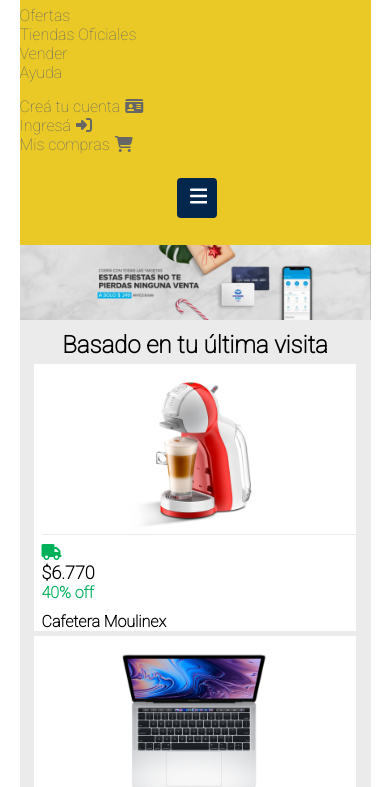
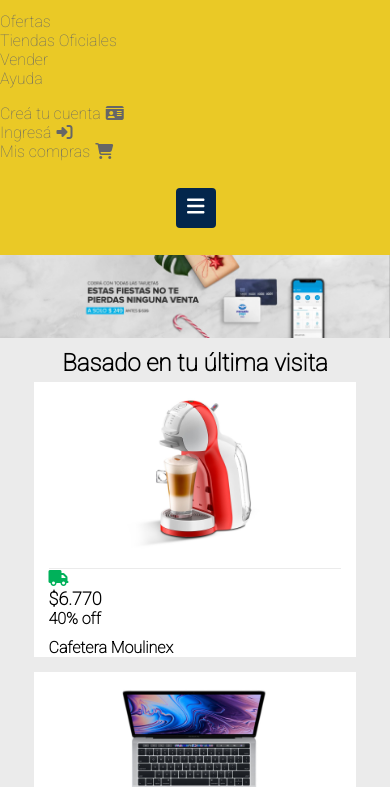
Before and after one commit to serincubus/mercadoliebre, a website: page views/home.html in a window 390 px wide. Shown: the part 118-905 px from the top of the page. Drawn offline with Linux system fonts and the light colour scheme.

Commit message:
Solo en el caso mobile la descripción del artículo no se visualizará

```diff
--- a/public/css/home.css
+++ b/public/css/home.css
@@ -5,7 +5,7 @@
 header {
 
     background-color: var(--color-amarillo);
-    width: 90%;
+
     margin:0 auto;
     background-size: contain;
     padding-bottom: 7%;
@@ -61,14 +61,17 @@
     padding-top: 8px;
     padding-bottom: 20px;
     padding-right: 5px;
-    padding-left: 3.5%;
+    padding-left: 3%;
     margin-left: 45%;
     margin-top: 7%;
     border-radius: 10%;
 }
 
+body{
+    background-color: var(--color-gris-claro);
+}
 main{
-    background-color: var(--color-gris-claro);
+
     width: 90%;
     margin: 0 auto;
     padding-bottom: 1px;
@@ -98,12 +101,7 @@
 
 }
 
-.div_descripcion_articulos{
-       border-top: solid 1px var(--color-gris-claro);
-       margin-left: 8px;
-       padding-top: 8px;
-       margin-bottom: 4px;
-}
+
 
 .h3_separacion_producto{
     margin-top:10px;
@@ -113,13 +111,13 @@
 .footer_fondo_gris {
     background-color: var(--color-gris-claro);
     padding-top: 2%;
-
+    width: 90%;
+    margin: 0 auto;
 
 }
 
 .section_article_fondo_blanco{
     background-color: #fff;
-
     margin-left: 2%;
     margin-right: 2%;
  }
--- a/public/css/styles.css
+++ b/public/css/styles.css
@@ -30,9 +30,7 @@
 
 }
 
-.h3_off{
-    color: var(--color-verde)
-}
+
 
 h3 p{
     font-size: 16px;
@@ -45,3 +43,29 @@
     margin-top: 5%;
     margin-bottom: 2%;
 }
+
+
+
+
+ .h3_separacion_producto{
+     margin-top:10px;
+
+}
+
+
+@media (min-width:769px){
+
+}
+
+@media (min-width: 361px){
+    .div_descripcion_articulos{
+        border-top: solid 1px var(--color-gris-claro);
+        margin: 15px;
+ }
+  }
+
+  @media(max-width: 360px){
+    .div_descripcion_articulos{
+    display:none
+  }
+}
--- a/views/home.html
+++ b/views/home.html
@@ -44,10 +44,11 @@
               <svg xmlns="http://www.w3.org/2000/svg" height="1.25em" viewBox="0 0 448 512"><!--! Font Awesome Free 6.4.2 by @fontawesome - https://fontawesome.com License - https://fontawesome.com/license (Commercial License) Copyright 2023 Fonticons, Inc. --><style>svg{fill:#ffffff}</style><path d="M0 96C0 78.3 14.3 64 32 64H416c17.7 0 32 14.3 32 32s-14.3 32-32 32H32C14.3 128 0 113.7 0 96zM0 256c0-17.7 14.3-32 32-32H416c17.7 0 32 14.3 32 32s-14.3 32-32 32H32c-17.7 0-32-14.3-32-32zM448 416c0 17.7-14.3 32-32 32H32c-17.7 0-32-14.3-32-32s14.3-32 32-32H416c17.7 0 32 14.3 32 32z"/></svg>
              </div>
           </header>
+          <div>
+            <img src="/images/img-home-banner.jpg" alt="banner" width="100%"  >
+          </div>
     <main>
-      <div>
-        <img src="/images/img-home-banner.jpg" alt="banner" width="100%"  >
-      </div>
+
 
       <h1><p><b>Basado en tu última visita</b></p></h1>
           <section>
```
